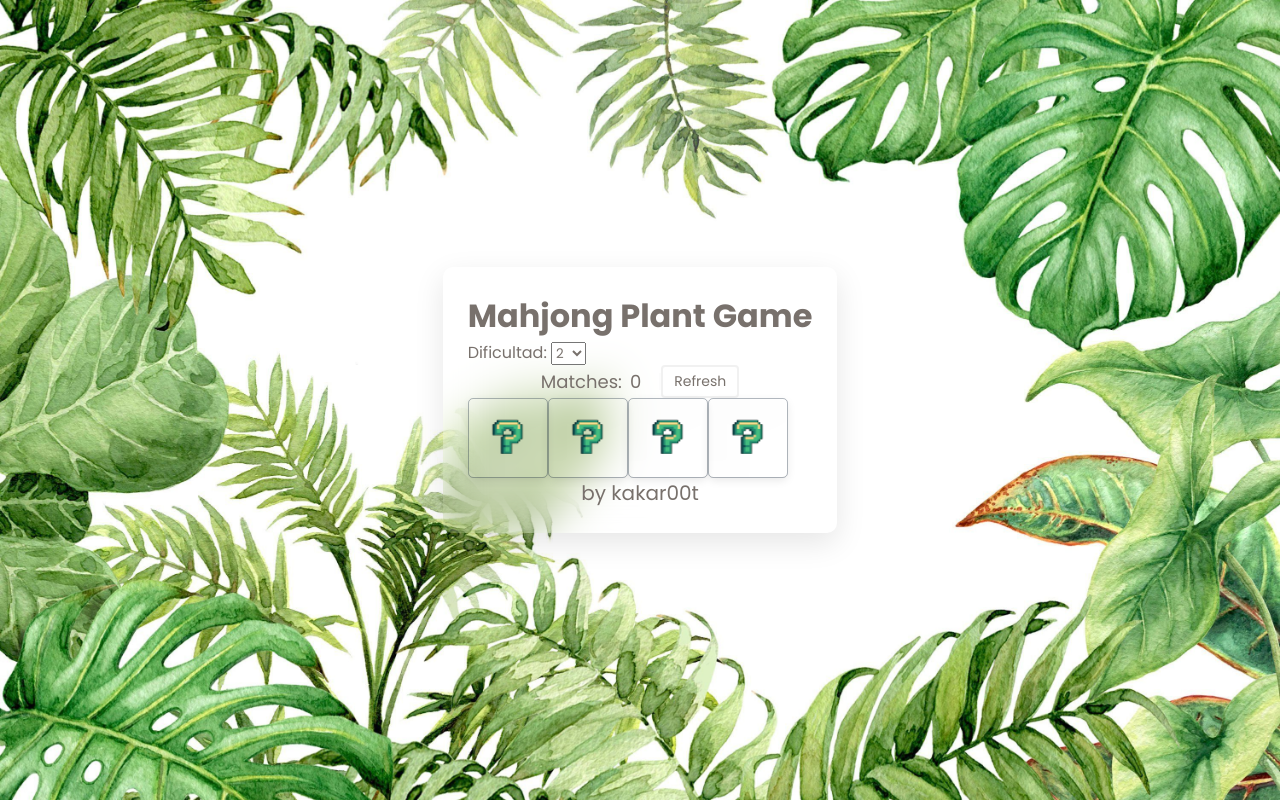
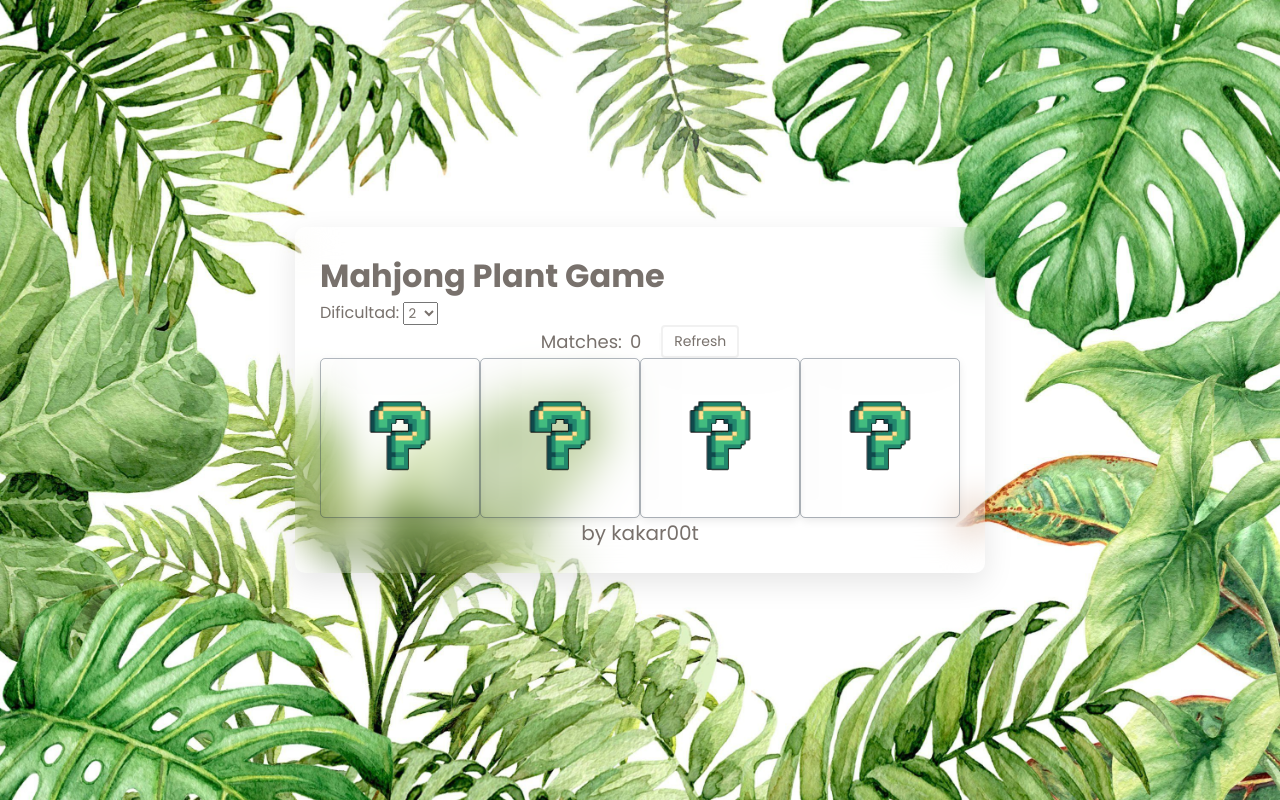
Before and after one commit to slotbite/mahjong, a plain HTML site: page index.html in a window 1280 px wide. Drawn offline with Linux system fonts and the light colour scheme.

Commit message:
Fix card resolution

```diff
--- a/style.css
+++ b/style.css
@@ -52,8 +52,12 @@
             position: relative;
             perspective: 1000px;
             transform-style: preserve-3d;
-            height: 80px;
-            width: 80px;
+            /* height: 200px;
+            width: 200px; */
+            /* height: 20vh;
+            width: 30vh; */
+            height: 20vmin;
+            width: 20vmin;
             border-radius: 5px;
             border: 1px solid #2c3e5059;
         }
```
